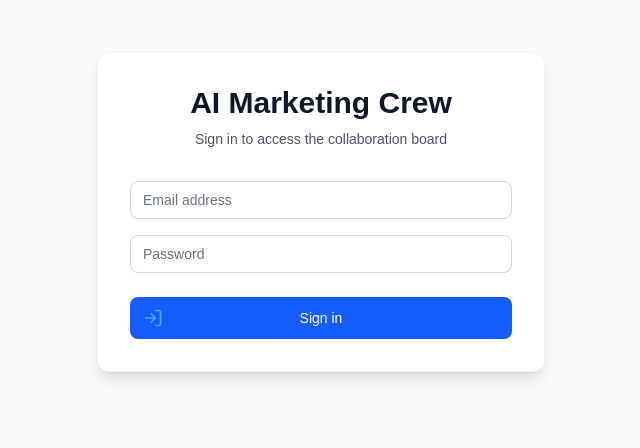
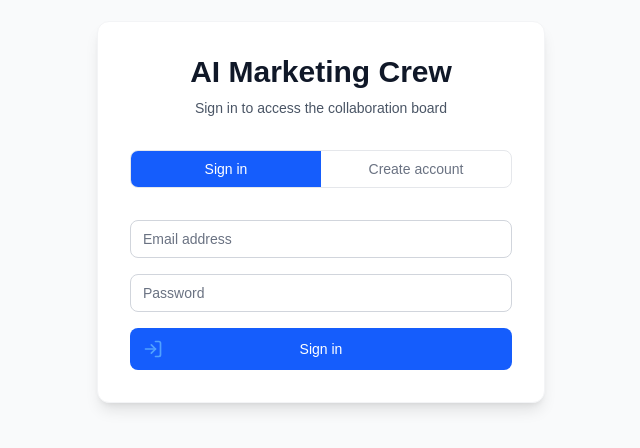
Before and after one commit to alextiannus/amc-kanban, a Next.js app: page / in a window 1280 px wide. Shown: the part 188-636 px from the top of the page, without its empty margins (319-959 px from the left). Built offline with nearby package versions, Linux system fonts and the light colour scheme.

Commit message:
feat: add self-service email registration on login page

```diff
--- /dev/null
+++ b/src/app/api/auth/register/route.ts
@@ -0,0 +1,69 @@
+import { NextResponse } from 'next/server'
+import { prisma } from '@/lib/prisma'
+import bcrypt from 'bcryptjs'
+import { encrypt } from '@/lib/auth'
+import { cookies } from 'next/headers'
+
+const MIN_PASSWORD_LENGTH = 8
+const EMAIL_RE = /^[^\s@]+@[^\s@]+\.[^\s@]+$/
+
+export async function POST(request: Request) {
+  try {
+    const body = await request.json().catch(() => null)
+    if (!body || typeof body !== 'object') {
+      return NextResponse.json({ error: 'Invalid request body' }, { status: 400 })
+    }
+
+    const { email, password } = body as Record<string, unknown>
+
+    if (typeof email !== 'string' || !EMAIL_RE.test(email.trim())) {
+      return NextResponse.json({ error: 'Valid email is required' }, { status: 400 })
+    }
+    if (typeof password !== 'string' || password.length < MIN_PASSWORD_LENGTH) {
+      return NextResponse.json(
+        { error: `Password must be at least ${MIN_PASSWORD_LENGTH} characters` },
+        { status: 400 }
+      )
+    }
+
+    const normalizedEmail = email.trim().toLowerCase()
+
+    const existing = await prisma.user.findUnique({ where: { email: normalizedEmail } })
+    if (existing) {
+      return NextResponse.json({ error: 'Email already registered' }, { status: 409 })
+    }
+
+    const hashedPassword = await bcrypt.hash(password, 12)
+    const user = await prisma.user.create({
+      data: {
+        email: normalizedEmail,
+        password: hashedPassword,
+        role: 'USER',
+        type: 'HUMAN',
+      },
+    })
+
+    // Auto-login: set session cookie so user lands on /board directly
+    const sessionData = {
+      user: {
+        id: user.id,
+        email: user.email,
+        role: user.role,
+        type: user.type ?? 'HUMAN',
+      },
+    }
+    const encryptedSession = await encrypt(sessionData)
+    const cookieStore = await cookies()
+    cookieStore.set('session', encryptedSession, {
+      httpOnly: true,
+      secure: process.env.NODE_ENV === 'production',
+      sameSite: 'lax',
+      maxAge: 60 * 60 * 24 * 7,
+    })
+
+    return NextResponse.json({ success: true, user: { id: user.id, email: user.email } }, { status: 201 })
+  } catch (error) {
+    console.error('Register error', error)
+    return NextResponse.json({ error: 'Internal Server Error' }, { status: 500 })
+  }
+}
--- a/src/app/page.tsx
+++ b/src/app/page.tsx
@@ -2,41 +2,80 @@
 
 import { useState } from 'react'
 import { useRouter } from 'next/navigation'
-import { LogIn } from 'lucide-react'
+import { LogIn, UserPlus } from 'lucide-react'
+
+const INPUT_CLASS =
+  'appearance-none rounded-lg relative block w-full px-3 py-2 border border-gray-300 dark:border-gray-600 dark:bg-gray-700 dark:text-white placeholder-gray-500 text-gray-900 focus:outline-none focus:ring-blue-500 focus:border-blue-500 focus:z-10 sm:text-sm'
 
 export default function Login() {
+  const [mode, setMode] = useState<'login' | 'register'>('login')
   const [email, setEmail] = useState('')
   const [password, setPassword] = useState('')
+  const [confirmPassword, setConfirmPassword] = useState('')
   const [error, setError] = useState('')
   const [loading, setLoading] = useState(false)
   const router = useRouter()
+
+  const switchMode = (next: 'login' | 'register') => {
+    setMode(next)
+    setError('')
+    setPassword('')
+    setConfirmPassword('')
+  }
 
   const handleLogin = async (e: React.FormEvent) => {
     e.preventDefault()
     setLoading(true)
     setError('')
-
     try {
       const res = await fetch('/api/auth/login', {
         method: 'POST',
         headers: { 'Content-Type': 'application/json' },
-        body: JSON.stringify({ email, password })
+        body: JSON.stringify({ email, password }),
       })
-
       const data = await res.json()
-
       if (res.ok) {
         router.push('/board')
         router.refresh()
       } else {
         setError(data.error || 'Login failed')
       }
-    } catch (err) {
+    } catch {
       setError('An unexpected error occurred')
     } finally {
       setLoading(false)
     }
   }
+
+  const handleRegister = async (e: React.FormEvent) => {
+    e.preventDefault()
+    if (password !== confirmPassword) {
+      setError('Passwords do not match')
+      return
+    }
+    setLoading(true)
+    setError('')
+    try {
+      const res = await fetch('/api/auth/register', {
+        method: 'POST',
+        headers: { 'Content-Type': 'application/json' },
+        body: JSON.stringify({ email, password }),
+      })
+      const data = await res.json()
+      if (res.ok) {
+        router.push('/board')
+        router.refresh()
+      } else {
+        setError(data.error || 'Registration failed')
+      }
+    } catch {
+      setError('An unexpected error occurred')
+    } finally {
+      setLoading(false)
+    }
+  }
+
+  const isRegister = mode === 'register'
 
   return (
     <div className="min-h-screen flex items-center justify-center bg-gray-50 dark:bg-gray-900">
@@ -44,19 +83,45 @@ export default function Login() {
         <div className="text-center">
           <h2 className="text-3xl font-bold text-gray-900 dark:text-white">AI Marketing Crew</h2>
           <p className="mt-2 text-sm text-gray-600 dark:text-gray-400">
-            Sign in to access the collaboration board
+            {isRegister ? 'Create your account to get started' : 'Sign in to access the collaboration board'}
           </p>
         </div>
 
-        <form className="mt-8 space-y-6" onSubmit={handleLogin}>
-          <div className="space-y-4">
+        {/* Mode tabs */}
+        <div className="flex rounded-lg border border-gray-200 dark:border-gray-700 overflow-hidden">
+          <button
+            type="button"
+            onClick={() => switchMode('login')}
+            className={`flex-1 py-2 text-sm font-medium transition-colors ${
+              !isRegister
+                ? 'bg-blue-600 text-white'
+                : 'bg-transparent text-gray-500 dark:text-gray-400 hover:text-gray-700 dark:hover:text-gray-200'
+            }`}
+          >
+            Sign in
+          </button>
+          <button
+            type="button"
+            onClick={() => switchMode('register')}
+            className={`flex-1 py-2 text-sm font-medium transition-colors ${
+              isRegister
+                ? 'bg-blue-600 text-white'
+                : 'bg-transparent text-gray-500 dark:text-gray-400 hover:text-gray-700 dark:hover:text-gray-200'
+            }`}
+          >
+            Create account
+          </button>
+        </div>
+
+        <form className="mt-2 space-y-4" onSubmit={isRegister ? handleRegister : handleLogin}>
           <div>
             <label className="sr-only" htmlFor="email">Email address</label>
             <input
               id="email"
               type="email"
               required
-                className="appearance-none rounded-lg relative block w-full px-3 py-2 border border-gray-300 dark:border-gray-600 dark:bg-gray-700 dark:text-white placeholder-gray-500 text-gray-900 focus:outline-none focus:ring-blue-500 focus:border-blue-500 focus:z-10 sm:text-sm"
+              autoComplete="email"
+              className={INPUT_CLASS}
               placeholder="Email address"
               value={email}
               onChange={(e) => setEmail(e.target.value)}
@@ -68,13 +133,28 @@ export default function Login() {
               id="password"
               type="password"
               required
-                className="appearance-none rounded-lg relative block w-full px-3 py-2 border border-gray-300 dark:border-gray-600 dark:bg-gray-700 dark:text-white placeholder-gray-500 text-gray-900 focus:outline-none focus:ring-blue-500 focus:border-blue-500 focus:z-10 sm:text-sm"
-                placeholder="Password"
+              autoComplete={isRegister ? 'new-password' : 'current-password'}
+              className={INPUT_CLASS}
+              placeholder={isRegister ? 'Password (min 8 characters)' : 'Password'}
               value={password}
               onChange={(e) => setPassword(e.target.value)}
             />
           </div>
+          {isRegister && (
+            <div>
+              <label className="sr-only" htmlFor="confirm-password">Confirm password</label>
+              <input
+                id="confirm-password"
+                type="password"
+                required
+                autoComplete="new-password"
+                className={INPUT_CLASS}
+                placeholder="Confirm password"
+                value={confirmPassword}
+                onChange={(e) => setConfirmPassword(e.target.value)}
+              />
             </div>
+          )}
 
           {error && <div className="text-red-500 text-sm text-center font-medium">{error}</div>}
 
@@ -85,9 +165,13 @@ export default function Login() {
               className="group relative w-full flex justify-center py-2.5 px-4 border border-transparent text-sm font-medium rounded-lg text-white bg-blue-600 hover:bg-blue-700 focus:outline-none focus:ring-2 focus:ring-offset-2 focus:ring-blue-500 disabled:opacity-50 transition-colors"
             >
               <span className="absolute left-0 inset-y-0 flex items-center pl-3">
-                <LogIn className="h-5 w-5 text-blue-400 group-hover:text-blue-300" aria-hidden="true" />
+                {isRegister
+                  ? <UserPlus className="h-5 w-5 text-blue-400 group-hover:text-blue-300" aria-hidden="true" />
+                  : <LogIn className="h-5 w-5 text-blue-400 group-hover:text-blue-300" aria-hidden="true" />}
               </span>
-              {loading ? 'Signing in...' : 'Sign in'}
+              {loading
+                ? (isRegister ? 'Creating account...' : 'Signing in...')
+                : (isRegister ? 'Create account' : 'Sign in')}
             </button>
           </div>
         </form>
```
Lines whose indentation alone changed are shown as unchanged.
